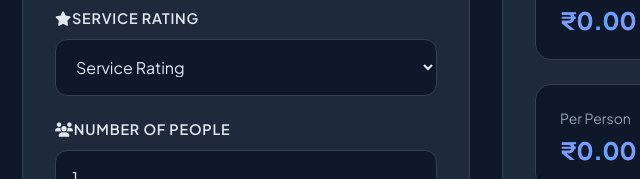
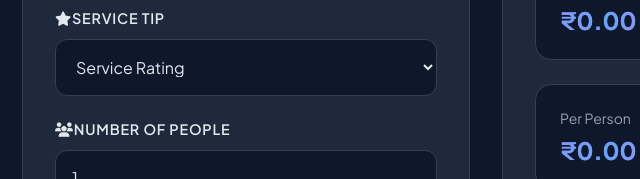
Before and after one commit to hrishi2205/Bill-and-tip-Splitter, a plain HTML site: page index.html in a window 1280 px wide. Shown: the part 357-536 px from the top of the page, 42-682 px from the left. Drawn offline with Linux system fonts and the light colour scheme.

Commit message:
Update index.html

```diff
--- a/index.html
+++ b/index.html
@@ -35,7 +35,7 @@
           />
         </div>
         <div class="input-group">
-          <label for="service"><i class="fas fa-star"></i>Service Rating</label>
+          <label for="service"><i class="fas fa-star"></i>Service Tip</label>
           <select id="service">
             <option value="" selected disabled>Service Rating</option>
             <option value="0">None (No Tip)</option>
```
